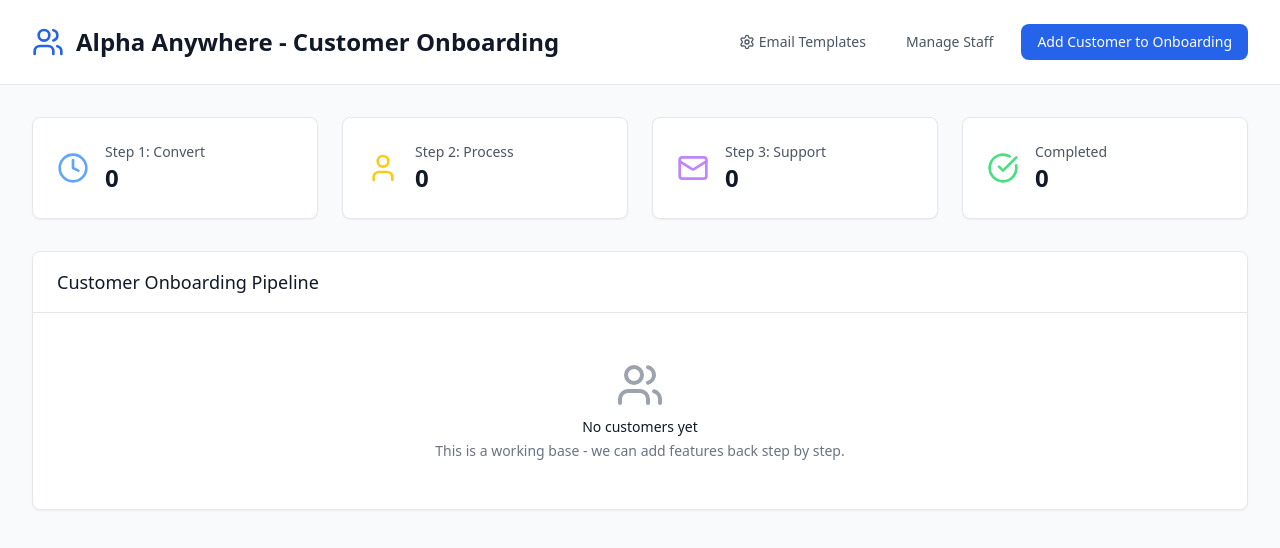
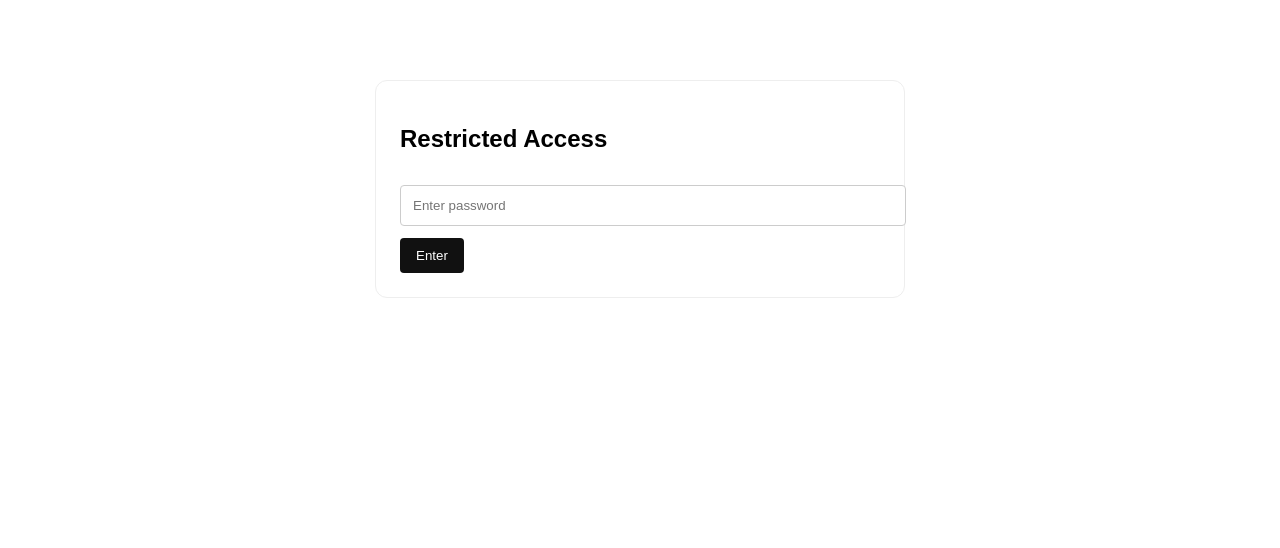
Before and after one commit to joemarone/onboardin-flow-new, a React (Create React App) app: page / in a window 1280 px wide. Shown: the top 548 px of the page. Built offline with nearby package versions, Linux system fonts and the light colour scheme.

Commit message:
Add password gate to site

```diff
--- /dev/null
+++ b/src/gate.jsx
@@ -0,0 +1,54 @@
+// src/Gate.jsx
+import { useState } from "react";
+
+// Pull password from env var or default to "changeme"
+const PASS =
+  import.meta?.env?.VITE_APP_PASS || process.env.REACT_APP_PASS || "changeme";
+
+export default function Gate({ children }) {
+  const [ok, setOk] = useState(false);
+  const [v, setV] = useState("");
+
+  if (ok) return children;
+
+  return (
+    <div style={{
+      maxWidth: 480,
+      margin: "10vh auto",
+      padding: 24,
+      background: "#fff",
+      border: "1px solid #eee",
+      borderRadius: 12,
+      fontFamily: "sans-serif"
+    }}>
+      <h2>Restricted Access</h2>
+      <input
+        type="password"
+        placeholder="Enter password"
+        value={v}
+        onChange={(e) => setV(e.target.value)}
+        style={{
+          width: "100%",
+          padding: 12,
+          marginTop: 12,
+          borderRadius: 4,
+          border: "1px solid #ccc"
+        }}
+      />
+      <button
+        onClick={() => setOk(v === PASS)}
+        style={{
+          marginTop: 12,
+          padding: "10px 16px",
+          borderRadius: 4,
+          background: "#111",
+          color: "#fff",
+          border: "none",
+          cursor: "pointer"
+        }}
+      >
+        Enter
+      </button>
+    </div>
+  );
+}
--- a/src/index.js
+++ b/src/index.js
@@ -1,17 +1,11 @@
-import React from 'react';
-import ReactDOM from 'react-dom/client';
-import './index.css';
-import App from './App';
-import reportWebVitals from './reportWebVitals';
+import React from "react";
+import ReactDOM from "react-dom/client";
+import App from "./App";
+import Gate from "./Gate"; // import the gate
 
-const root = ReactDOM.createRoot(document.getElementById('root'));
+const root = ReactDOM.createRoot(document.getElementById("root"));
 root.render(
-  <React.StrictMode>
+  <Gate>
     <App />
-  </React.StrictMode>
+  </Gate>
 );
-
-// If you want to start measuring performance in your app, pass a function
-// to log results (for example: reportWebVitals(console.log))
-// or send to an analytics endpoint. Learn more: https://bit.ly/CRA-vitals
-reportWebVitals();
```
